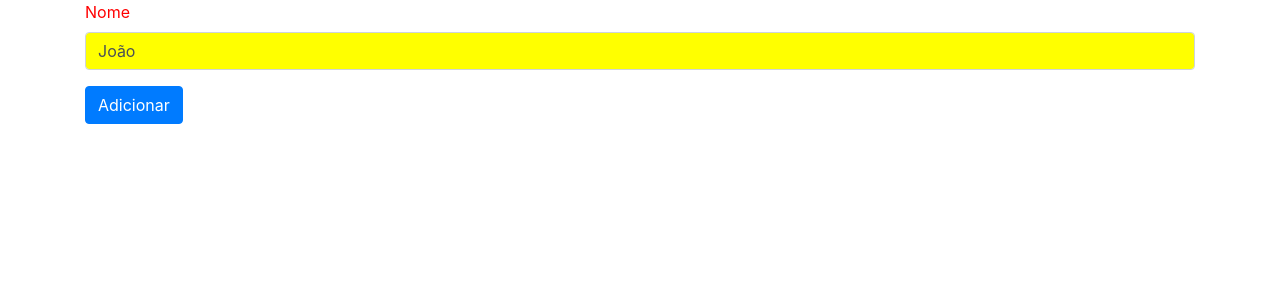
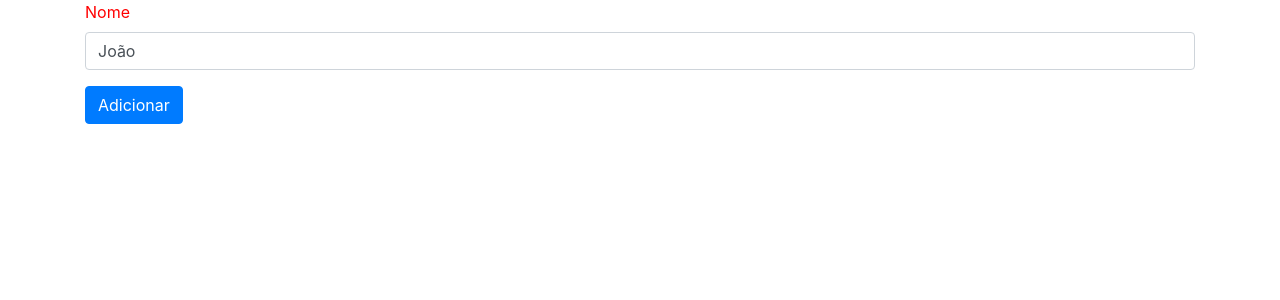
Before and after one commit to janfernandes/primeiros-passos-angular, an Angular app: page / in a window 1280 px wide. Shown: the top 300 px of the page. Built offline with nearby package versions, Linux system fonts and the light colour scheme.

Commit message:
aula 11.3

```diff
--- a/src/app/campo-colorido.directive.ts
+++ b/src/app/campo-colorido.directive.ts
@@ -1,13 +1,32 @@
-import {Directive, ElementRef, Renderer2} from '@angular/core';
+import {Directive, ElementRef, HostBinding, HostListener, Renderer2} from '@angular/core';
 
 @Directive({
   selector: '[appCampoColorido]'
 })
 export class CampoColoridoDirective {
 
-  constructor(private elementRef: ElementRef, private renderer: Renderer2) {
-    console.log(this.elementRef.nativeElement);
-    this.renderer.setStyle(this.elementRef.nativeElement, 'background-color', 'yellow');
+  @HostBinding('style.backgroundColor') corDeFundo: string;
+
+  @HostListener('focus') aoGanharFoco(){
+    this.corDeFundo = 'green';
   }
 
+  @HostListener('blur') aoPerderFoco(){
+    this.corDeFundo = 'transparent';
+  }
+
+
+
+
+  // constructor(private elementRef: ElementRef, private renderer: Renderer2) {
+  //   // console.log(this.elementRef.nativeElement);
+  // }
+  //
+  // @HostListener('focus') aoGanharFoco(){
+  //   this.renderer.setStyle(this.elementRef.nativeElement, 'background-color', 'yellow');
+  // }
+  //
+  // @HostListener('blur') aoPerderFoco(){
+  //   this.renderer.setStyle(this.elementRef.nativeElement, 'background-color', 'transparent');
+  // }
 }
```
